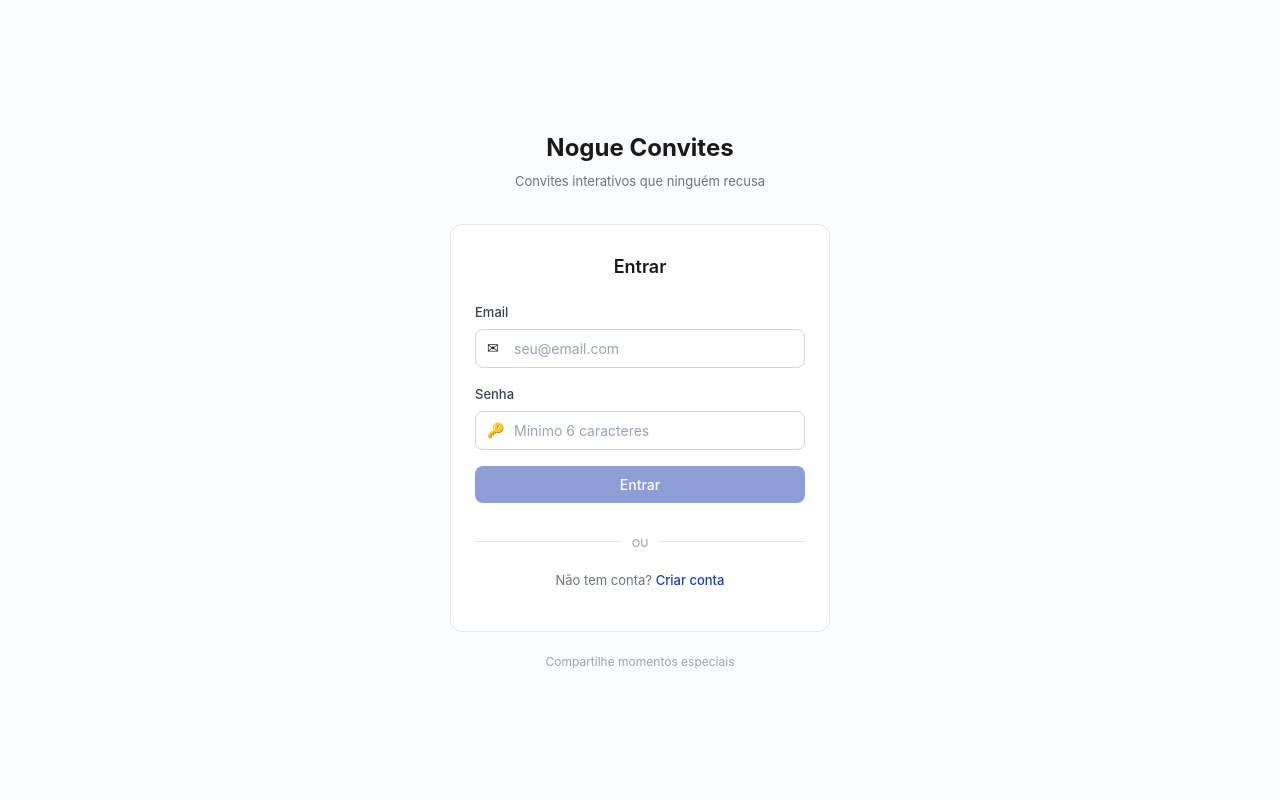
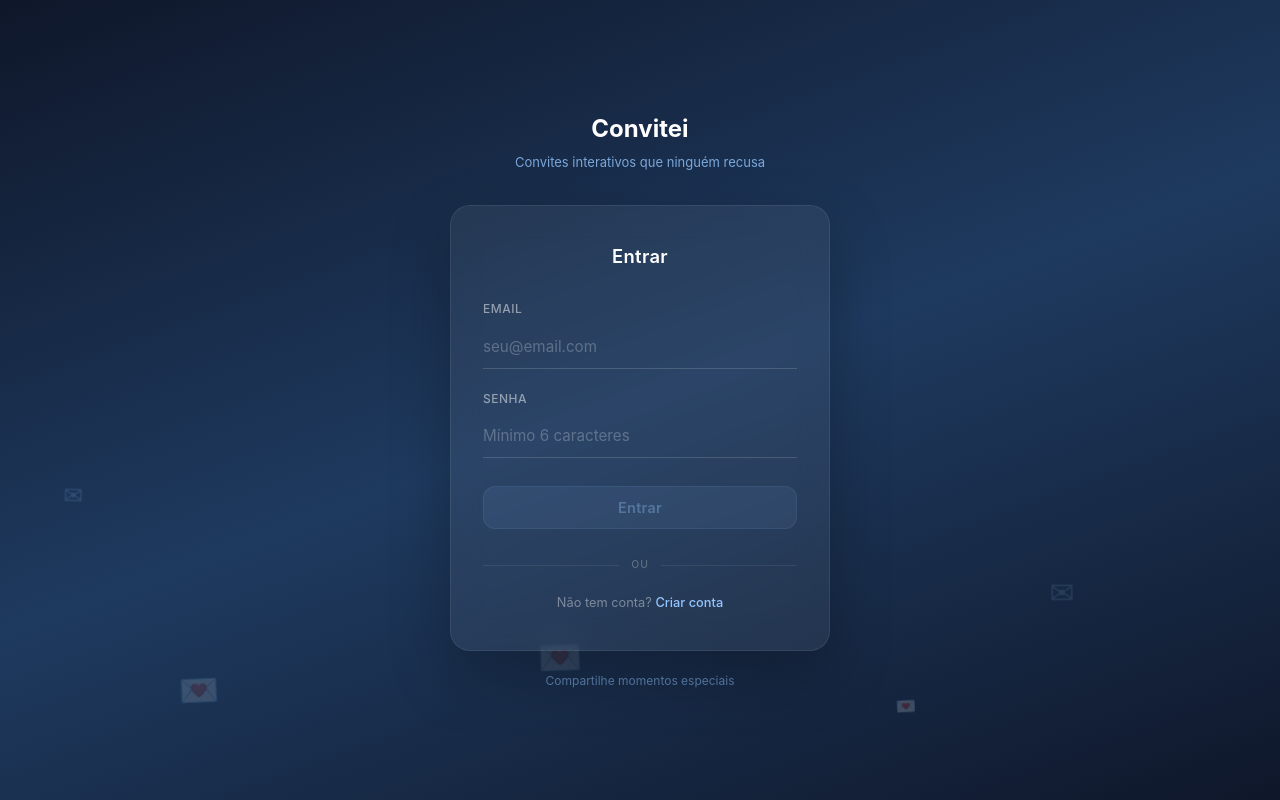
Before and after one commit to marcelovn/nogue-convite, an Angular app: page / in a window 1280 px wide. Built offline with nearby package versions, Linux system fonts and the light colour scheme.

Commit message:
refactor: update branding from "Nogue Convites" to "Convitei" across the application

```diff
--- a/src/app/app.html
+++ b/src/app/app.html
@@ -1,7 +1,7 @@
 @if (showNavigation()) {
   <nav class="main-nav">
     <div class="nav-container">
-        <span class="brand-text">Nogue Convites</span>
+        <span class="brand-text">Convitei</span>
       <div class="nav-links">
         <a routerLink="/editor" routerLinkActive="active">Criar</a>
         <a routerLink="/dashboard" routerLinkActive="active">Painel</a>
@@ -16,6 +16,6 @@
 
 @if (showNavigation()) {
   <footer class="main-footer">
-    <p>Nogue Convites &copy; 2026 &mdash; Convites Interativos para Salão de Festas</p>
+    <p>Convitei &copy; 2026 &mdash; Convites Interativos para Salão de Festas</p>
   </footer>
 }
--- a/src/app/app.ts
+++ b/src/app/app.ts
@@ -10,7 +10,7 @@ import { filter } from 'rxjs';
   styleUrl: './app.scss'
 })
 export class App {
-  protected readonly title = signal('Nogue-Convites');
+  protected readonly title = signal('Convitei');
   private currentRoute = signal('');
 
   constructor(private router: Router, private authService: AuthService) {
--- a/src/app/components/auth/login.html
+++ b/src/app/components/auth/login.html
@@ -1,6 +1,17 @@
 <div class="auth-wrapper">
+  <div class="floating-bg" aria-hidden="true">
+    <div class="invite-bubble b1">✉</div>
+    <div class="invite-bubble b2">💌</div>
+    <div class="invite-bubble b3">✉</div>
+    <div class="invite-bubble b4">💌</div>
+    <div class="invite-bubble b5">✉</div>
+    <div class="invite-bubble b6">💌</div>
+    <div class="invite-bubble b7">✉</div>
+    <div class="invite-bubble b8">💌</div>
+  </div>
+
   <div class="auth-center">
-    <h1 class="page-title">Nogue Convites</h1>
+    <h1 class="page-title">Convitei</h1>
     <p class="page-subtitle">Convites interativos que ninguém recusa</p>
 
     <div class="auth-card">
@@ -9,8 +20,6 @@
       <form [formGroup]="loginForm" (ngSubmit)="onLogin()">
         <div class="form-group">
           <label for="email">Email</label>
-          <div class="input-wrapper">
-            <span class="input-icon">✉</span>
           <input
             type="email"
             id="email"
@@ -18,7 +27,6 @@
             class="form-input"
             placeholder="seu@email.com"
           />
-          </div>
           @if (loginForm.get('email')?.invalid && loginForm.get('email')?.touched) {
             <span class="error">Email inválido</span>
           }
@@ -26,8 +34,6 @@
 
         <div class="form-group">
           <label for="password">Senha</label>
-          <div class="input-wrapper">
-            <span class="input-icon">🔑</span>
           <input
             type="password"
             id="password"
@@ -35,7 +41,6 @@
             class="form-input"
             placeholder="Mínimo 6 caracteres"
           />
-          </div>
           @if (loginForm.get('password')?.invalid && loginForm.get('password')?.touched) {
             <span class="error">Senha é obrigatória</span>
           }
--- a/src/app/components/auth/login.scss
+++ b/src/app/components/auth/login.scss
@@ -1,136 +1,171 @@
 .auth-wrapper {
   min-height: 100vh;
-  background: #fafbfc;
+  background: linear-gradient(160deg, #0f172a 0%, #1e3a5f 50%, #0f172a 100%);
   display: flex;
   align-items: center;
   justify-content: center;
   padding: 24px;
+  position: relative;
+  overflow: hidden;
+}
+
+/* ===== Floating background bubbles ===== */
+.floating-bg {
+  position: absolute;
+  inset: 0;
+  pointer-events: none;
+  overflow: hidden;
+}
+
+.invite-bubble {
+  position: absolute;
+  bottom: -80px;
+  font-size: 1.6rem;
+  color: rgba(147, 197, 253, 0.18);
+  filter: blur(0.5px);
+  animation: float-up linear infinite;
+  user-select: none;
+}
+
+/* Individual positions, sizes & timing */
+.b1 { left:  5%;  font-size: 1.4rem; animation-duration: 12s; animation-delay: 0s;    color: rgba(147,197,253,0.20); }
+.b2 { left: 14%;  font-size: 2rem;   animation-duration: 16s; animation-delay: 2s;    color: rgba(96,165,250,0.15);  }
+.b3 { left: 27%;  font-size: 1.2rem; animation-duration: 10s; animation-delay: 4.5s;  color: rgba(147,197,253,0.22); }
+.b4 { left: 42%;  font-size: 2.2rem; animation-duration: 18s; animation-delay: 1s;    color: rgba(96,165,250,0.12);  }
+.b5 { left: 58%;  font-size: 1.5rem; animation-duration: 13s; animation-delay: 6s;    color: rgba(147,197,253,0.18); }
+.b6 { left: 70%;  font-size: 1rem;   animation-duration: 11s; animation-delay: 3s;    color: rgba(96,165,250,0.20);  }
+.b7 { left: 82%;  font-size: 1.8rem; animation-duration: 15s; animation-delay: 0.5s;  color: rgba(147,197,253,0.14); }
+.b8 { left: 92%;  font-size: 1.3rem; animation-duration: 14s; animation-delay: 7s;    color: rgba(96,165,250,0.18);  }
+
+@keyframes float-up {
+  0%   { transform: translateY(0)    rotate(-6deg)  scale(1);    opacity: 0; }
+  8%   { opacity: 1; }
+  90%  { opacity: 0.7; }
+  100% { transform: translateY(-110vh) rotate(12deg) scale(1.1); opacity: 0; }
 }
 
 .auth-center {
   width: 100%;
   max-width: 380px;
   text-align: center;
+  position: relative;
+  z-index: 1;
 }
 
 .page-title {
   font-size: 24px;
   font-weight: 700;
-  color: #1a1a1a;
+  color: #fff;
   margin: 0 0 4px;
 }
 
 .page-subtitle {
   font-size: 13px;
-  color: #6b7280;
+  color: rgba(147, 197, 253, 0.8);
   margin: 0 0 32px;
   font-weight: 400;
 }
 
 .auth-card {
-  background: #fff;
-  border-radius: 12px;
-  padding: 28px 24px;
-  border: 1px solid #e5e7eb;
+  background: rgba(255,255,255,0.06);
+  border-radius: 20px;
+  padding: 2.25rem 2rem;
+  border: 1px solid rgba(255,255,255,0.08);
+  box-shadow: 0 24px 60px rgba(0,0,0,0.25);
   text-align: left;
+  backdrop-filter: blur(16px);
 }
 
 .card-title {
-  font-size: 18px;
+  font-size: 1.15rem;
   font-weight: 600;
-  color: #1a1a1a;
-  margin: 0 0 20px;
+  color: #fff;
+  margin: 0 0 1.75rem;
   text-align: center;
+  letter-spacing: 0.02em;
 }
 
 .form-group {
-  margin-bottom: 16px;
+  margin-bottom: 1.25rem;
 
   label {
     display: block;
-    color: #374151;
+    color: rgba(255,255,255,0.5);
     font-weight: 500;
     margin-bottom: 6px;
-    font-size: 13px;
-  }
-
-  .input-wrapper {
-    position: relative;
-
-    .input-icon {
-      position: absolute;
-      left: 12px;
-      top: 50%;
-      transform: translateY(-50%);
-      font-size: 14px;
-      pointer-events: none;
-    }
+    font-size: 0.75rem;
+    letter-spacing: 0.04em;
+    text-transform: uppercase;
   }
 
   .form-input {
     width: 100%;
-    padding: 10px 12px 10px 38px;
-    border: 1px solid #d1d5db;
-    border-radius: 8px;
-    font-size: 14px;
-    background: #fff;
+    padding: 0.75rem 0;
+    border: none;
+    border-bottom: 1px solid rgba(255,255,255,0.15);
+    border-radius: 0;
+    font-size: 0.95rem;
+    background: transparent;
+    color: #fff;
     transition: border-color 0.2s ease;
 
     &:focus {
       outline: none;
-      border-color: #3B82F6;
-      box-shadow: 0 0 0 2px rgba(59, 130, 246, 0.08);
+      border-bottom-color: rgba(147, 197, 253, 0.7);
     }
 
-    &::placeholder { color: #9ca3af; }
+    &::placeholder { color: rgba(255,255,255,0.25); }
   }
 
   .error {
     display: block;
-    color: #ef4444;
-    font-size: 12px;
-    margin-top: 4px;
+    color: #f87171;
+    font-size: 0.75rem;
+    margin-top: 6px;
   }
 }
 
 .error-message {
-  background: #fef2f2;
-  color: #991b1b;
-  padding: 10px 12px;
-  border-radius: 8px;
-  margin-bottom: 16px;
-  font-size: 13px;
+  background: rgba(239,68,68,0.12);
+  color: #fca5a5;
+  padding: 0.65rem 0.85rem;
+  border-radius: 10px;
+  margin-bottom: 1.25rem;
+  font-size: 0.8rem;
   border-left: 3px solid #ef4444;
 }
 
 .btn {
   width: 100%;
-  padding: 10px 16px;
+  padding: 0.75rem 1rem;
   border: none;
-  border-radius: 8px;
-  font-size: 14px;
-  font-weight: 500;
+  border-radius: 12px;
+  font-size: 0.9rem;
+  font-weight: 600;
   cursor: pointer;
   transition: all 0.2s ease;
   display: inline-flex;
   align-items: center;
   justify-content: center;
   gap: 6px;
-  margin-bottom: 10px;
+  margin-top: 0.5rem;
+  margin-bottom: 0.5rem;
+  letter-spacing: 0.02em;
 
   &.btn-primary {
-    background: #1E40AF;
-    color: white;
-    &:hover:not(:disabled) { background: #1a3a9e; }
-    &:disabled { opacity: 0.5; cursor: not-allowed; }
+    background: rgba(147, 197, 253, 0.2);
+    color: #93C5FD;
+    border: 1px solid rgba(147, 197, 253, 0.25);
+    &:hover:not(:disabled) { background: rgba(147, 197, 253, 0.3); }
+    &:disabled { opacity: 0.4; cursor: not-allowed; }
   }
 
   &.btn-secondary {
-    background: #f9fafb;
-    color: #374151;
-    border: 1px solid #d1d5db;
+    background: rgba(255,255,255,0.05);
+    color: rgba(255,255,255,0.6);
+    border: 1px solid rgba(255,255,255,0.1);
     margin-bottom: 0;
-    &:hover { background: #f3f4f6; }
+    &:hover { background: rgba(255,255,255,0.1); }
   }
 }
 
@@ -147,39 +182,36 @@
 @keyframes spin { to { transform: rotate(360deg); } }
 
 .divider-section {
-  position: relative;
-  margin: 16px 0;
-  text-align: center;
+  display: flex;
+  align-items: center;
+  gap: 0.75rem;
+  margin: 1.25rem 0;
 
-  &::before {
+  &::before,
+  &::after {
     content: '';
-    position: absolute;
-    top: 50%;
-    left: 0;
-    right: 0;
+    flex: 1;
     height: 1px;
-    background: #e5e7eb;
+    background: rgba(255,255,255,0.08);
   }
 }
 
 .divider-text {
-  position: relative;
-  background: white;
-  padding: 0 10px;
-  color: #9ca3af;
-  font-size: 11px;
+  color: rgba(255,255,255,0.25);
+  font-size: 0.65rem;
   font-weight: 500;
   text-transform: uppercase;
+  letter-spacing: 0.1em;
 }
 
 .auth-footer-link {
-  font-size: 13px;
-  color: #6b7280;
-  margin: 0 0 12px;
+  font-size: 0.8rem;
+  color: rgba(255,255,255,0.4);
+  margin: 0;
   text-align: center;
 
   a {
-    color: #1E40AF;
+    color: #93C5FD;
     text-decoration: none;
     font-weight: 500;
     &:hover { text-decoration: underline; }
@@ -188,12 +220,12 @@
 
 .footer-message {
   font-size: 12px;
-  color: #9ca3af;
+  color: rgba(147, 197, 253, 0.55);
   margin-top: 20px;
 }
 
 @media (max-width: 767px) {
   .auth-wrapper { padding: 16px; align-items: flex-start; padding-top: 48px; }
   .page-title { font-size: 22px; }
-  .auth-card { padding: 24px 20px; }
+  .auth-card { padding: 2rem 1.5rem; }
 }
--- a/src/app/components/auth/register.html
+++ b/src/app/components/auth/register.html
@@ -1,6 +1,17 @@
 <div class="auth-wrapper">
+  <div class="floating-bg" aria-hidden="true">
+    <div class="invite-bubble b1">✉</div>
+    <div class="invite-bubble b2">💌</div>
+    <div class="invite-bubble b3">✉</div>
+    <div class="invite-bubble b4">💌</div>
+    <div class="invite-bubble b5">✉</div>
+    <div class="invite-bubble b6">💌</div>
+    <div class="invite-bubble b7">✉</div>
+    <div class="invite-bubble b8">💌</div>
+  </div>
+
   <div class="auth-center">
-    <h1 class="page-title">Nogue Convites</h1>
+    <h1 class="page-title">Convitei</h1>
     <p class="page-subtitle">Crie sua conta e comece a enviar convites</p>
 
     <div class="auth-card">
@@ -9,8 +20,6 @@
       <form [formGroup]="registerForm" (ngSubmit)="onRegister()">
         <div class="form-group">
           <label for="displayName">Nome</label>
-          <div class="input-wrapper">
-            <span class="input-icon">👤</span>
           <input
             type="text"
             id="displayName"
@@ -18,7 +27,6 @@
             class="form-input"
             placeholder="Seu nome"
           />
-          </div>
           @if (registerForm.get('displayName')?.invalid && registerForm.get('displayName')?.touched) {
             <span class="error">Nome é obrigatório</span>
           }
@@ -26,8 +34,6 @@
 
         <div class="form-group">
           <label for="email">Email</label>
-          <div class="input-wrapper">
-            <span class="input-icon">✉</span>
           <input
             type="email"
             id="email"
@@ -35,7 +41,6 @@
             class="form-input"
             placeholder="seu@email.com"
           />
-          </div>
           @if (registerForm.get('email')?.invalid && registerForm.get('email')?.touched) {
             <span class="error">Email inválido</span>
           }
@@ -43,8 +48,6 @@
 
         <div class="form-group">
           <label for="password">Senha</label>
-          <div class="input-wrapper">
-            <span class="input-icon">🔑</span>
           <input
             type="password"
             id="password"
@@ -52,7 +55,6 @@
             class="form-input"
             placeholder="Mínimo 6 caracteres"
           />
-          </div>
           @if (registerForm.get('password')?.invalid && registerForm.get('password')?.touched) {
             <span class="error">Mínimo 6 caracteres</span>
           }
@@ -60,8 +62,6 @@
 
         <div class="form-group">
           <label for="confirmPassword">Confirmar senha</label>
-          <div class="input-wrapper">
-            <span class="input-icon">🔑</span>
           <input
             type="password"
             id="confirmPassword"
@@ -69,7 +69,6 @@
             class="form-input"
             placeholder="Confirme a senha"
           />
-          </div>
           @if (registerForm.hasError('passwordMismatch') && registerForm.get('confirmPassword')?.touched) {
             <span class="error">Senhas não coincidem</span>
           }
--- a/src/app/components/auth/register.scss
+++ b/src/app/components/auth/register.scss
@@ -1,136 +1,162 @@
 .auth-wrapper {
   min-height: 100vh;
-  background: #fafbfc;
+  background: linear-gradient(160deg, #0f172a 0%, #1e3a5f 50%, #0f172a 100%);
   display: flex;
   align-items: center;
   justify-content: center;
   padding: 24px;
+  position: relative;
+  overflow: hidden;
+}
+
+/* ===== Floating background bubbles ===== */
+.floating-bg {
+  position: absolute;
+  inset: 0;
+  pointer-events: none;
+  overflow: hidden;
+}
+
+.invite-bubble {
+  position: absolute;
+  bottom: -80px;
+  font-size: 1.6rem;
+  color: rgba(147, 197, 253, 0.18);
+  filter: blur(0.5px);
+  animation: float-up linear infinite;
+  user-select: none;
+}
+
+.b1 { left:  5%;  font-size: 1.4rem; animation-duration: 12s; animation-delay: 0s;    color: rgba(147,197,253,0.20); }
+.b2 { left: 14%;  font-size: 2rem;   animation-duration: 16s; animation-delay: 2s;    color: rgba(96,165,250,0.15);  }
+.b3 { left: 27%;  font-size: 1.2rem; animation-duration: 10s; animation-delay: 4.5s;  color: rgba(147,197,253,0.22); }
+.b4 { left: 42%;  font-size: 2.2rem; animation-duration: 18s; animation-delay: 1s;    color: rgba(96,165,250,0.12);  }
+.b5 { left: 58%;  font-size: 1.5rem; animation-duration: 13s; animation-delay: 6s;    color: rgba(147,197,253,0.18); }
+.b6 { left: 70%;  font-size: 1rem;   animation-duration: 11s; animation-delay: 3s;    color: rgba(96,165,250,0.20);  }
+.b7 { left: 82%;  font-size: 1.8rem; animation-duration: 15s; animation-delay: 0.5s;  color: rgba(147,197,253,0.14); }
+.b8 { left: 92%;  font-size: 1.3rem; animation-duration: 14s; animation-delay: 7s;    color: rgba(96,165,250,0.18);  }
+
+@keyframes float-up {
+  0%   { transform: translateY(0)    rotate(-6deg)  scale(1);    opacity: 0; }
+  8%   { opacity: 1; }
+  90%  { opacity: 0.7; }
+  100% { transform: translateY(-110vh) rotate(12deg) scale(1.1); opacity: 0; }
 }
 
 .auth-center {
   width: 100%;
   max-width: 380px;
   text-align: center;
+  position: relative;
+  z-index: 1;
 }
 
 .page-title {
   font-size: 24px;
   font-weight: 700;
-  color: #1a1a1a;
+  color: #fff;
   margin: 0 0 4px;
 }
 
 .page-subtitle {
   font-size: 13px;
-  color: #6b7280;
+  color: rgba(147, 197, 253, 0.8);
   margin: 0 0 32px;
   font-weight: 400;
 }
 
 .auth-card {
-  background: #fff;
-  border-radius: 12px;
-  padding: 28px 24px;
-  border: 1px solid #e5e7eb;
+  background: rgba(255,255,255,0.06);
+  border-radius: 20px;
+  padding: 2.25rem 2rem;
+  border: 1px solid rgba(255,255,255,0.08);
+  box-shadow: 0 24px 60px rgba(0,0,0,0.25);
   text-align: left;
+  backdrop-filter: blur(16px);
 }
 
 .card-title {
-  font-size: 18px;
+  font-size: 1.15rem;
   font-weight: 600;
-  color: #1a1a1a;
-  margin: 0 0 20px;
+  color: #fff;
+  margin: 0 0 1.75rem;
   text-align: center;
+  letter-spacing: 0.02em;
 }
 
 .form-group {
-  margin-bottom: 16px;
+  margin-bottom: 1.25rem;
 
   label {
     display: block;
-    color: #374151;
+    color: rgba(255,255,255,0.5);
     font-weight: 500;
     margin-bottom: 6px;
-    font-size: 13px;
-  }
-
-  .input-wrapper {
-    position: relative;
-
-    .input-icon {
-      position: absolute;
-      left: 12px;
-      top: 50%;
-      transform: translateY(-50%);
-      font-size: 14px;
-      pointer-events: none;
-    }
+    font-size: 0.75rem;
+    letter-spacing: 0.04em;
+    text-transform: uppercase;
   }
 
   .form-input {
     width: 100%;
-    padding: 10px 12px 10px 38px;
-    border: 1px solid #d1d5db;
-    border-radius: 8px;
-    font-size: 14px;
-    background: #fff;
+    padding: 0.75rem 0;
+    border: none;
+    border-bottom: 1px solid rgba(255,255,255,0.15);
+    border-radius: 0;
+    font-size: 0.95rem;
+    background: transparent;
+    color: #fff;
     transition: border-color 0.2s ease;
 
     &:focus {
       outline: none;
-      border-color: #3B82F6;
-      box-shadow: 0 0 0 2px rgba(59, 130, 246, 0.08);
+      border-bottom-color: rgba(147, 197, 253, 0.7);
     }
 
-    &::placeholder { color: #9ca3af; }
+    &::placeholder { color: rgba(255,255,255,0.25); }
   }
 
   .error {
     display: block;
-    color: #ef4444;
-    font-size: 12px;
-    margin-top: 4px;
+    color: #f87171;
+    font-size: 0.75rem;
+    margin-top: 6px;
   }
 }
 
 .error-message {
-  background: #fef2f2;
-  color: #991b1b;
-  padding: 10px 12px;
-  border-radius: 8px;
-  margin-bottom: 16px;
-  font-size: 13px;
+  background: rgba(239,68,68,0.12);
+  color: #fca5a5;
+  padding: 0.65rem 0.85rem;
+  border-radius: 10px;
+  margin-bottom: 1.25rem;
+  font-size: 0.8rem;
   border-left: 3px solid #ef4444;
 }
 
 .btn {
   width: 100%;
-  padding: 10px 16px;
+  padding: 0.75rem 1rem;
   border: none;
-  border-radius: 8px;
-  font-size: 14px;
-  font-weight: 500;
+  border-radius: 12px;
+  font-size: 0.9rem;
+  font-weight: 600;
   cursor: pointer;
   transition: all 0.2s ease;
   display: inline-flex;
   align-items: center;
   justify-content: center;
   gap: 6px;
-  margin-bottom: 10px;
+  margin-top: 0.5rem;
+  margin-bottom: 0.5rem;
+  letter-spacing: 0.02em;
 
   &.btn-primary {
-    background: #1E40AF;
-    color: white;
-    &:hover:not(:disabled) { background: #1a3a9e; }
-    &:disabled { opacity: 0.5; cursor: not-allowed; }
-  }
-
-  &.btn-secondary {
-    background: #f9fafb;
-    color: #374151;
-    border: 1px solid #d1d5db;
-    margin-bottom: 0;
-    &:hover { background: #f3f4f6; }
+    background: rgba(147, 197, 253, 0.2);
+    color: #93C5FD;
+    border: 1px solid rgba(147, 197, 253, 0.25);
+    &:hover:not(:disabled) { background: rgba(147, 197, 253, 0.3); }
+    &:disabled { opacity: 0.4; cursor: not-allowed; }
   }
 }
 
@@ -147,39 +173,36 @@
 @keyframes spin { to { transform: rotate(360deg); } }
 
 .divider-section {
-  position: relative;
-  margin: 16px 0;
-  text-align: center;
+  display: flex;
+  align-items: center;
+  gap: 0.75rem;
+  margin: 1.25rem 0;
 
-  &::before {
+  &::before,
+  &::after {
     content: '';
-    position: absolute;
-    top: 50%;
-    left: 0;
-    right: 0;
+    flex: 1;
     height: 1px;
-    background: #e5e7eb;
+    background: rgba(255,255,255,0.08);
   }
 }
 
 .divider-text {
-  position: relative;
-  background: white;
-  padding: 0 10px;
-  color: #9ca3af;
-  font-size: 11px;
+  color: rgba(255,255,255,0.25);
+  font-size: 0.65rem;
   font-weight: 500;
   text-transform: uppercase;
+  letter-spacing: 0.1em;
 }
 
 .auth-footer-link {
-  font-size: 13px;
-  color: #6b7280;
-  margin: 0 0 12px;
+  font-size: 0.8rem;
+  color: rgba(255,255,255,0.4);
+  margin: 0;
   text-align: center;
 
   a {
-    color: #1E40AF;
+    color: #93C5FD;
     text-decoration: none;
     font-weight: 500;
     &:hover { text-decoration: underline; }
@@ -188,12 +211,12 @@
 
 .footer-message {
   font-size: 12px;
-  color: #9ca3af;
+  color: rgba(147, 197, 253, 0.55);
   margin-top: 20px;
 }
 
 @media (max-width: 767px) {
   .auth-wrapper { padding: 16px; align-items: flex-start; padding-top: 48px; }
   .page-title { font-size: 22px; }
-  .auth-card { padding: 24px 20px; }
+  .auth-card { padding: 2rem 1.5rem; }
 }
--- a/src/app/components/welcome/welcome.html
+++ b/src/app/components/welcome/welcome.html
@@ -1,7 +1,7 @@
 <div class="welcome-wrapper">
   <div class="welcome-container">
     <header class="welcome-header">
-      <h1 class="welcome-title">Nogue Convites</h1>
+      <h1 class="welcome-title">Convitei</h1>
       <p class="welcome-subtitle">Convites interativos que ninguém recusa</p>
     </header>
 
--- a/src/index.html
+++ b/src/index.html
@@ -2,7 +2,7 @@
 <html lang="pt-BR">
 <head>
   <meta charset="utf-8">
-  <title>Nogue Convites - Convites Interativos</title>
+  <title>Convitei - Convites Interativos</title>
   <base href="/">
   <meta name="viewport" content="width=device-width, initial-scale=1">
   <link rel="icon" type="image/x-icon" href="favicon.ico">
--- a/src/styles.scss
+++ b/src/styles.scss
@@ -1,4 +1,4 @@
-/* ===== GLOBAL STYLES - Nogue Convites ===== */
+/* ===== GLOBAL STYLES - Convitei ===== */
 
 *,
 *::before,
```
Also changed, not shown: 1 other file (tests, documents, lock files or other folders). Lines whose indentation alone changed are shown as unchanged.
